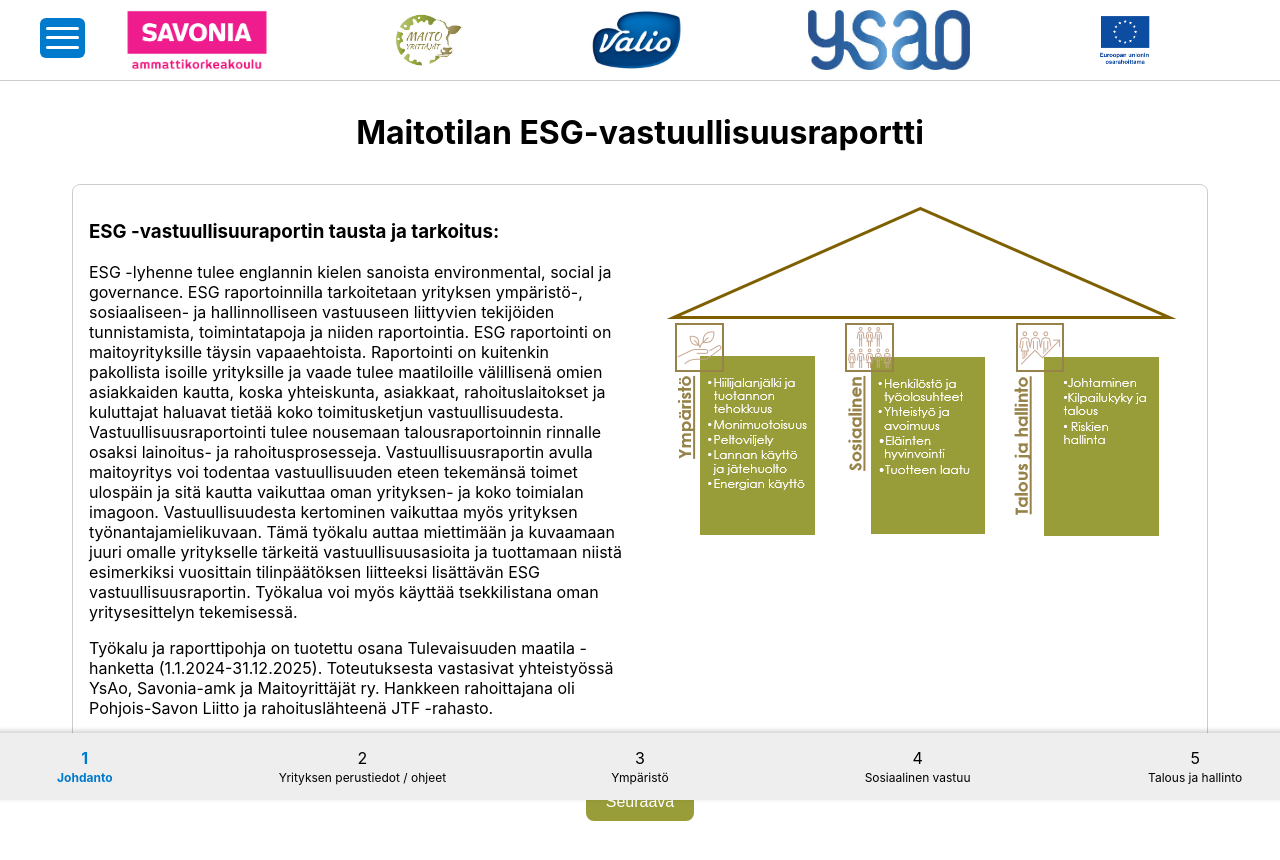
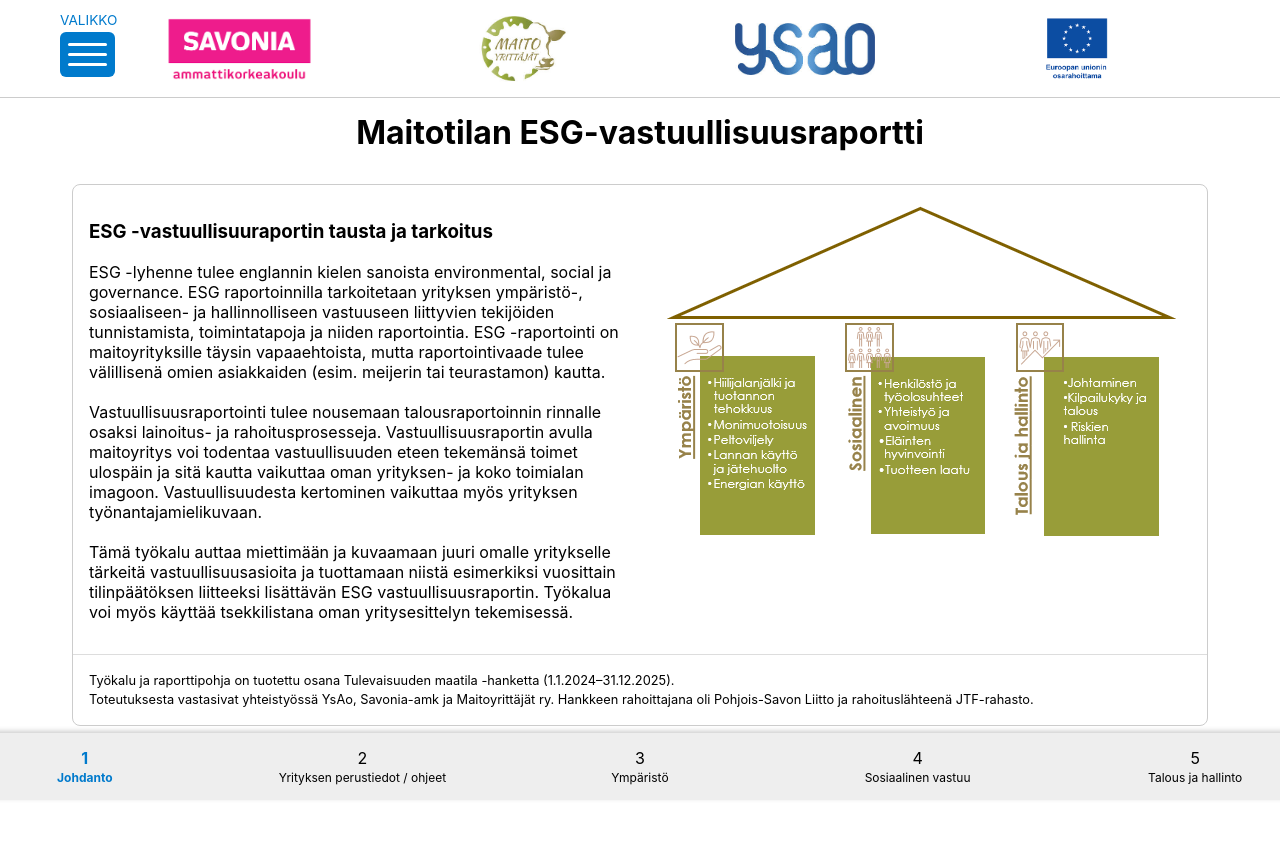
Before and after one commit to karkkainenoskari/esglomake, a React (Create React App) app: page / in a window 1280 px wide. Shown: the top 860 px of the page. Built offline with nearby package versions, Linux system fonts and the light colour scheme.

Commit message:
Korjauksia

```diff
--- a/src/App.js
+++ b/src/App.js
@@ -10,23 +10,34 @@ import Johdanto from './components/Johdanto';
 
 
 function App() {
-  const [step, setStep]                 = useState(0);
-  const [initialData, setInitialData]   = useState({});
+  const [step, setStep] = useState(0);
+  const [initialData, setInitialData] = useState({});
   const [environmentData, setEnvironmentData] = useState({});
-  const [socialData, setSocialData]     = useState({});
-  const [financeData, setFinanceData]   = useState({});
-  const [resetKey, setResetKey]         = useState(0);
-  const [menuOpen, setMenuOpen]         = useState(false);
+  const [socialData, setSocialData] = useState({});
+  const [financeData, setFinanceData] = useState({});
+  const [resetKey, setResetKey] = useState(0);
+  const [menuOpen, setMenuOpen] = useState(false);
+  const menuRef = useRef(null);
 
 
   const fileInputRef = useRef(null);
 
   useEffect(() => {
-    setInitialData(     JSON.parse(localStorage.getItem('initialFormData') || '{}'));
-    setEnvironmentData( JSON.parse(localStorage.getItem('environmentData') || '{}'));
-    setSocialData(      JSON.parse(localStorage.getItem('socialData')      || '{}'));
-    setFinanceData(     JSON.parse(localStorage.getItem('financeData')     || '{}'));
+    setInitialData(JSON.parse(localStorage.getItem('initialFormData') || '{}'));
+    setEnvironmentData(JSON.parse(localStorage.getItem('environmentData') || '{}'));
+    setSocialData(JSON.parse(localStorage.getItem('socialData') || '{}'));
+    setFinanceData(JSON.parse(localStorage.getItem('financeData') || '{}'));
   }, []);
+
+  useEffect(() => {
+    function handleClickOutside(e) {
+      if (menuOpen && menuRef.current && !menuRef.current.contains(e.target)) {
+        setMenuOpen(false);
+      }
+    }
+    document.addEventListener('mousedown', handleClickOutside);
+    return () => document.removeEventListener('mousedown', handleClickOutside);
+  }, [menuOpen]);
 
   useEffect(() => { window.scrollTo(0, 0); }, [step]);
 
@@ -46,8 +57,8 @@ function App() {
 
     const now = new Date();
     const yyyy = now.getFullYear();
-    const mm   = String(now.getMonth() + 1).padStart(2, '0');
-    const dd   = String(now.getDate()).padStart(2, '0');
+    const mm = String(now.getMonth() + 1).padStart(2, '0');
+    const dd = String(now.getDate()).padStart(2, '0');
     const filename = `esg_lomake_luonnos_${dd}-${mm}-${yyyy}.json`;
 
     const link = document.createElement('a');
@@ -65,10 +76,10 @@ function App() {
       try {
         const parsed = JSON.parse(e.target.result);
         const {
-          initialData:    init = {},
+          initialData: init = {},
           environmentData: env = {},
-          socialData:      soc = {},
-          financeData:     fin = {}
+          socialData: soc = {},
+          financeData: fin = {}
         } = parsed;
 
         setInitialData(init);
@@ -78,8 +89,8 @@ function App() {
 
         localStorage.setItem('initialFormData', JSON.stringify(init));
         localStorage.setItem('environmentData', JSON.stringify(env));
-        localStorage.setItem('socialData',      JSON.stringify(soc));
-        localStorage.setItem('financeData',     JSON.stringify(fin));
+        localStorage.setItem('socialData', JSON.stringify(soc));
+        localStorage.setItem('financeData', JSON.stringify(fin));
 
         setResetKey(k => k + 1);
         alert('Luonnos ladattu onnistuneesti!');
@@ -92,17 +103,17 @@ function App() {
     reader.readAsText(file);
   };
 
-  const handleJohdantoNext    = () => setStep(1);
-  const handleInitialNext     = (d) => { setInitialData(d);       setStep(2); };
-  const handleEnvironmentNext = (d) => { setEnvironmentData(d);   setStep(3); };
-  const handleSocialNext      = (d) => { setSocialData(d);        setStep(4); };
-  const handleFinanceNext     = (d) => { setFinanceData(d);       alert('PDF tallennus onnistui ja data tallennettu.'); };
+  const handleJohdantoNext = () => setStep(1);
+  const handleInitialNext = (d) => { setInitialData(d); setStep(2); };
+  const handleEnvironmentNext = (d) => { setEnvironmentData(d); setStep(3); };
+  const handleSocialNext = (d) => { setSocialData(d); setStep(4); };
+  const handleFinanceNext = (d) => { setFinanceData(d); alert('PDF tallennus onnistui ja data tallennettu.'); };
 
   const handleSaveAndFinish = () => {
-    const init   = JSON.parse(localStorage.getItem('initialFormData')   || '{}');
-    const env    = JSON.parse(localStorage.getItem('environmentData')   || '{}');
-    const social = JSON.parse(localStorage.getItem('socialData')        || '{}');
-    const fin    = JSON.parse(localStorage.getItem('financeData')       || '{}');
+    const init = JSON.parse(localStorage.getItem('initialFormData') || '{}');
+    const env = JSON.parse(localStorage.getItem('environmentData') || '{}');
+    const social = JSON.parse(localStorage.getItem('socialData') || '{}');
+    const fin = JSON.parse(localStorage.getItem('financeData') || '{}');
     generatePdfReport(init, env, social, fin);
   };
 
@@ -116,7 +127,7 @@ function App() {
     setSocialData({});
     setFinanceData({});
 
-    ['initialFormData','environmentData','socialData','financeData']
+    ['initialFormData', 'environmentData', 'socialData', 'financeData']
       .forEach(key => localStorage.removeItem(key));
 
     setResetKey(k => k + 1);
@@ -141,19 +152,38 @@ function App() {
   return (
     <div style={{ paddingTop: 60, paddingBottom: 80 }}>
 
-      <div style={{ position: 'fixed', top: 18, left: 40, zIndex: 10000 }}>
+      <div
+        ref={menuRef}
+        style={{
+          position: 'fixed',
+          top: 12,        // siirretty alaspäin (ennen 18)
+          left: 60,
+          zIndex: 10000
+        }}
+      >
+        {/* pieni Valikko-teksti napin yläpuolelle */}
+        <div
+          style={{
+            fontSize: '0.85rem',
+            color: '#007acc',
+            marginBottom: '4px',
+            textTransform: 'uppercase'
+          }}
+        >
+          Valikko
+        </div>
 
         <button
           aria-label="Valikko"
           onClick={() => setMenuOpen(o => !o)}
           style={{
-            width: 45,
-            height: 40,
+            width: 55,
+            height: 45,
             display: 'flex',
             flexDirection: 'column',
             justifyContent: 'space-around',
             alignItems: 'center',
-            padding: 6,
+            padding: 8,
             background: '#007acc',
             border: 'none',
             borderRadius: 6,
--- a/src/components/InitialPage.js
+++ b/src/components/InitialPage.js
@@ -203,8 +203,8 @@ const InitialPage = ({ onNext, initialData, onDataUpdate, onImportPdf, onPreviou
               <strong>Tallennus ja jatkaminen</strong>
               <ul style={{ listStyleType: 'disc', marginLeft: '1.2rem' }}>
                 <li><em>"Tallenna luonnos"</em> lataa selaimeesi JSON‑tiedoston, jossa on kaikki tähänastiset täytetyt kentät.</li>
-                <li><em>"Jatka edellistä raporttia"</em> nappia klikkaamaalla voit ladata aiemmin tallennetun JSON‑luonnoksen ja palauttaa lomakkeeseen aikasemmin jo syöttämäsi tiedot.</li>
-                <li>Sovellus tallentaa syötteesi myös automaattisesti selaimen muistiin. Voit sulkea ikkunan ja jatkaa myöhemmin ilman erillistä luonnosta.(HUOM! Tiedot häviävät lomakkeesta, jos poistat sivuhistoriasta välimuistissa olevat tiedot)</li>
+                <li><em>"Jatka edellistä raporttia"</em> nappia klikkaamaalla voit ladata aiemmin tallennetun JSON‑luonnoksen ja palauttaa lomakkeeseen aiemmin syöttämäsi tiedot.</li>
+                <li>Sovellus tallentaa syötteesi myös automaattisesti selaimen muistiin. Voit sulkea ikkunan ja jatkaa myöhemmin ilman erillistä luonnosta. (HUOM! Tiedot häviävät lomakkeesta, jos poistat sivuhistoriasta välimuistissa olevat tiedot)</li>
               </ul>
             </li>
             <br></br>
--- a/src/components/Johdanto.js
+++ b/src/components/Johdanto.js
@@ -23,14 +23,16 @@ const Johdanto = ({ onNext }) => {
         }}
       >
         <div style={{ flex: '1 1 50%', padding: '1rem' }}>
-          <h3>ESG -vastuullisuuraportin tausta ja tarkoitus: </h3>
+          <h3>ESG -vastuullisuuraportin tausta ja tarkoitus </h3>
           <p>
-          ESG -lyhenne tulee englannin kielen sanoista environmental, social ja governance. ESG raportoinnilla tarkoitetaan yrityksen ympäristö-, sosiaaliseen- ja hallinnolliseen vastuuseen liittyvien tekijöiden tunnistamista, toimintatapoja ja niiden raportointia. ESG raportointi on maitoyrityksille täysin vapaaehtoista. Raportointi on kuitenkin pakollista isoille yrityksille ja vaade tulee maatiloille välillisenä omien asiakkaiden kautta, koska yhteiskunta, asiakkaat, rahoituslaitokset ja kuluttajat haluavat tietää koko toimitusketjun vastuullisuudesta. Vastuullisuusraportointi tulee nousemaan talousraportoinnin rinnalle osaksi lainoitus- ja rahoitusprosesseja. Vastuullisuusraportin avulla maitoyritys voi todentaa vastuullisuuden eteen tekemänsä toimet ulospäin ja sitä kautta vaikuttaa oman yrityksen- ja koko toimialan imagoon. Vastuullisuudesta kertominen vaikuttaa myös yrityksen työnantajamielikuvaan. Tämä työkalu auttaa miettimään ja kuvaamaan juuri omalle yritykselle tärkeitä vastuullisuusasioita ja tuottamaan niistä esimerkiksi vuosittain tilinpäätöksen liitteeksi lisättävän ESG vastuullisuusraportin. Työkalua voi myös käyttää tsekkilistana oman yritysesittelyn tekemisessä.
-          </p>
-          <p>
-          Työkalu ja raporttipohja on tuotettu osana Tulevaisuuden maatila -hanketta (1.1.2024-31.12.2025). Toteutuksesta vastasivat yhteistyössä YsAo, Savonia-amk ja Maitoyrittäjät ry. Hankkeen rahoittajana oli Pohjois-Savon Liitto ja rahoituslähteenä JTF -rahasto.
+          ESG -lyhenne tulee englannin kielen sanoista environmental, social ja governance. ESG raportoinnilla tarkoitetaan yrityksen ympäristö-, sosiaaliseen- ja hallinnolliseen vastuuseen liittyvien tekijöiden tunnistamista, toimintatapoja ja niiden raportointia. ESG -raportointi on maitoyrityksille täysin vapaaehtoista, mutta raportointivaade tulee välillisenä omien asiakkaiden (esim. meijerin tai teurastamon) kautta. <br></br><br></br>
+          Vastuullisuusraportointi tulee nousemaan talousraportoinnin rinnalle osaksi lainoitus- ja rahoitusprosesseja. Vastuullisuusraportin avulla maitoyritys voi todentaa vastuullisuuden eteen tekemänsä toimet ulospäin ja sitä kautta vaikuttaa oman yrityksen- ja koko toimialan imagoon. Vastuullisuudesta kertominen vaikuttaa myös yrityksen työnantajamielikuvaan. <br></br><br></br>
+          Tämä työkalu auttaa miettimään ja kuvaamaan juuri omalle yritykselle tärkeitä vastuullisuusasioita ja tuottamaan niistä esimerkiksi vuosittain tilinpäätöksen liitteeksi lisättävän ESG vastuullisuusraportin. Työkalua voi myös käyttää tsekkilistana oman yritysesittelyn tekemisessä.
           </p>
         </div>
+
+
+
         <div style={{ flex: '1 1 50%', padding: '1rem', textAlign: 'center' }}>
           <img
             src="/esg.PNG"
@@ -38,6 +40,21 @@ const Johdanto = ({ onNext }) => {
             style={{ maxWidth: '100%', borderRadius: '8px' }}
           />
         </div>
+
+        <div
+         style={{
+           flex: '1 1 100%',
+           padding: '1rem',
+           fontSize: '0.8rem',
+           lineHeight: 1.5,
+           borderTop: '1px solid #ddd'  // erotusviiva kuvan ja tekstin välillä
+         }}
+       >
+         Työkalu ja raporttipohja on tuotettu osana Tulevaisuuden maatila -hanketta
+         (1.1.2024–31.12.2025). <br></br> Toteutuksesta vastasivat yhteistyössä YsAo,
+         Savonia-amk ja Maitoyrittäjät ry. Hankkeen rahoittajana oli Pohjois-Savon
+         Liitto ja rahoituslähteenä JTF-rahasto.
+       </div>
       </div>
 
       <div style={{ textAlign: 'center' }}>
--- a/src/components/LogoHeader.js
+++ b/src/components/LogoHeader.js
@@ -21,11 +21,10 @@ const LogoHeader = () => (
         width: '100%'
       }}
     >
-      <img src="/savonia.png" alt="Savonia" style={{ height: '60px' }} />
-      <img src="/maitoyrittajat.png" alt="Maitoyrittäjät" style={{ height: '60px' }} />
-      <img src="/valio.png" alt="Valio" style={{ height: '60px' }} />
-      <img src="/ysao.png" alt="Ysao" style={{ height: '60px' }} />
-      <img src="/euroopanunioni.png" alt="Euroopan unioni" style={{ height: '60px' }} />
+      <img src="/savonia.png" alt="Savonia" style={{ height: '62px' }} />
+      <img src="/maitoyrittajat.png" alt="Maitoyrittäjät" style={{ height: '77px' }} />
+      <img src="/ysao.png" alt="Ysao" style={{ height: '52px' }} />
+      <img src="/euroopanunioni.png" alt="Euroopan unioni" style={{ height: '75px' }} />
     </div>
   </header>
 );
```
Also changed, not shown: public/valio.png (deleted). Lines whose indentation alone changed are shown as unchanged.
